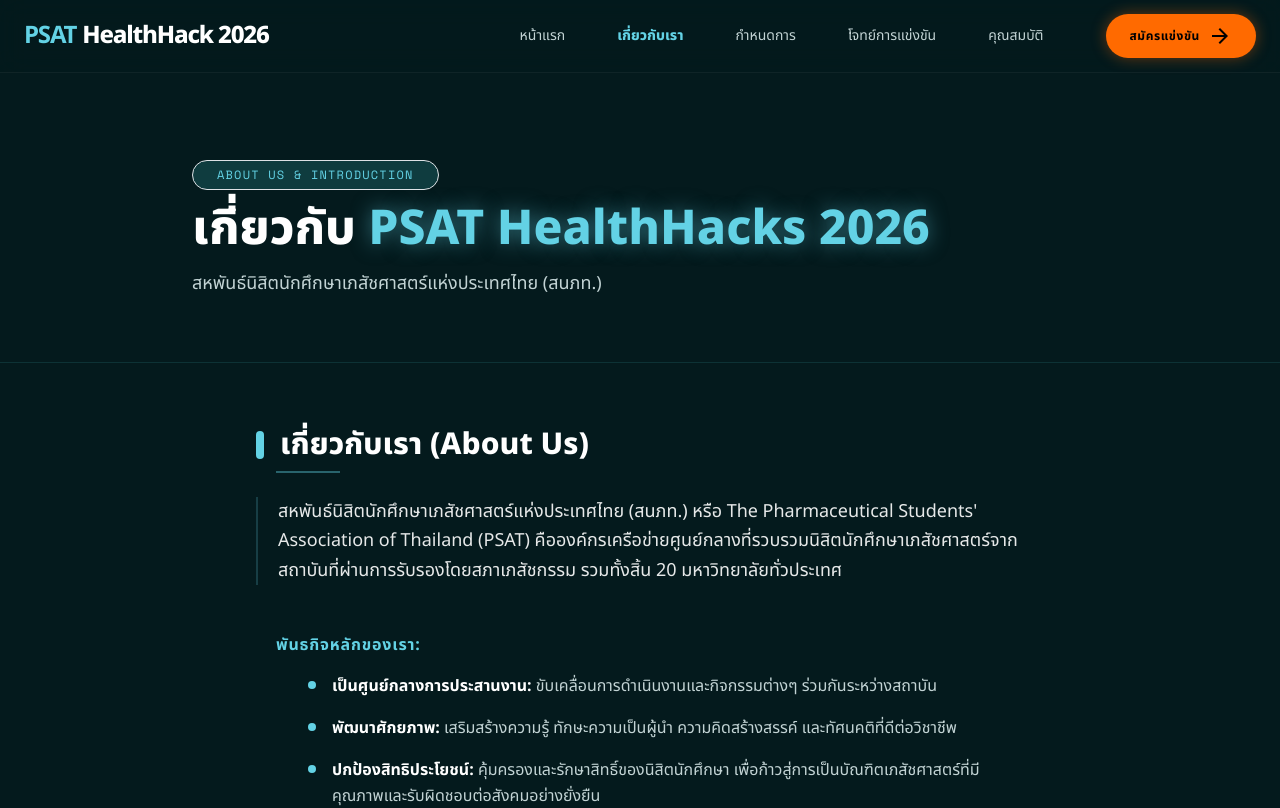
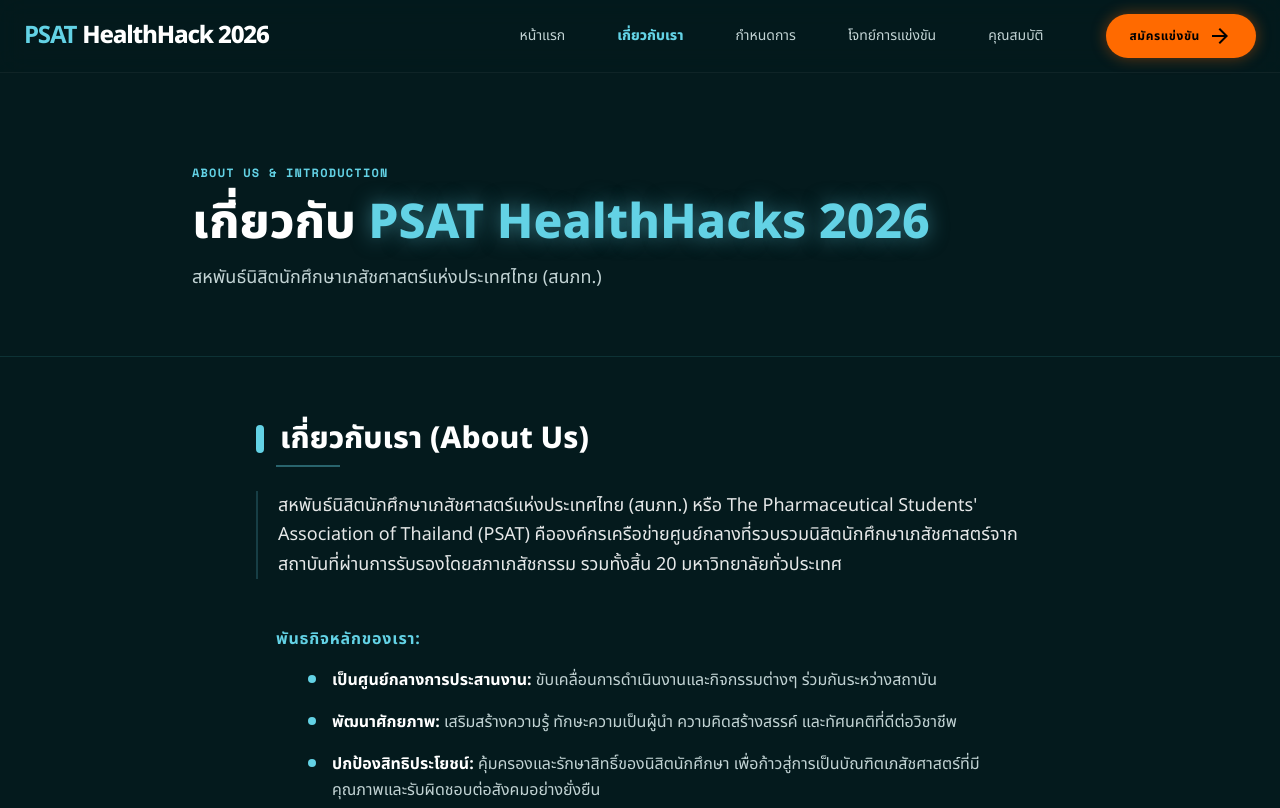
Before and after one commit to phutthiongpharmacy-ui/PSATHealthHack, a Next.js app: page /about in a window 1280 px wide. Shown: the top 808 px of the page. Built offline with nearby package versions, Linux system fonts and the light colour scheme.

Commit message:
style: remove cyan border capsule boxes from subpage header section tags

```diff
--- a/src/app/about/page.tsx
+++ b/src/app/about/page.tsx
@@ -16,7 +16,7 @@
       {/* Header */}
       <div className="relative py-16 px-margin-mobile md:px-margin-desktop text-left border-b border-hh-border/30">
         <div className="max-w-4xl mx-auto space-y-4">
-          <span className="font-mono text-xs text-hh-cyan uppercase tracking-widest px-4 py-1.5 rounded-full bg-hh-surface border border-hh-cyan/30 inline-block">
+          <span className="font-mono text-xs text-hh-cyan uppercase tracking-widest inline-block font-semibold">
             ABOUT US & INTRODUCTION
           </span>
           <h1 className="font-sora text-3xl sm:text-4xl md:text-5xl font-extrabold text-white">
--- a/src/app/challenge/page.tsx
+++ b/src/app/challenge/page.tsx
@@ -16,7 +16,7 @@
       {/* Page Header */}
       <div className="relative py-12 px-margin-mobile md:px-margin-desktop text-left border-b border-hh-border/40">
         <div className="max-w-container-max mx-auto space-y-4">
-          <span className="font-mono text-xs text-hh-cyan uppercase tracking-widest px-3.5 py-1 rounded-full bg-hh-surface border border-hh-cyan/30 inline-block">
+          <span className="font-mono text-xs text-hh-cyan uppercase tracking-widest inline-block font-semibold">
             PSAT HEALTHHACK 2026 • CHALLENGES
           </span>
           <h1 className="font-sora text-3xl sm:text-4xl md:text-5xl font-extrabold text-white">
--- a/src/app/schedule/page.tsx
+++ b/src/app/schedule/page.tsx
@@ -70,7 +70,7 @@
 
       <div className="pt-32 pb-24 px-margin-mobile md:px-margin-desktop max-w-container-max mx-auto space-y-12">
         <div className="text-left space-y-4">
-          <span className="font-mono text-xs text-primary-container uppercase tracking-widest bg-primary-container/10 px-4 py-1.5 rounded-full border border-primary-container/30">
+          <span className="font-mono text-xs text-hh-cyan uppercase tracking-widest inline-block font-semibold">
             Timeline & Schedule
           </span>
           <h1 className="font-sora text-3xl sm:text-4xl md:text-5xl font-extrabold text-white">
```
